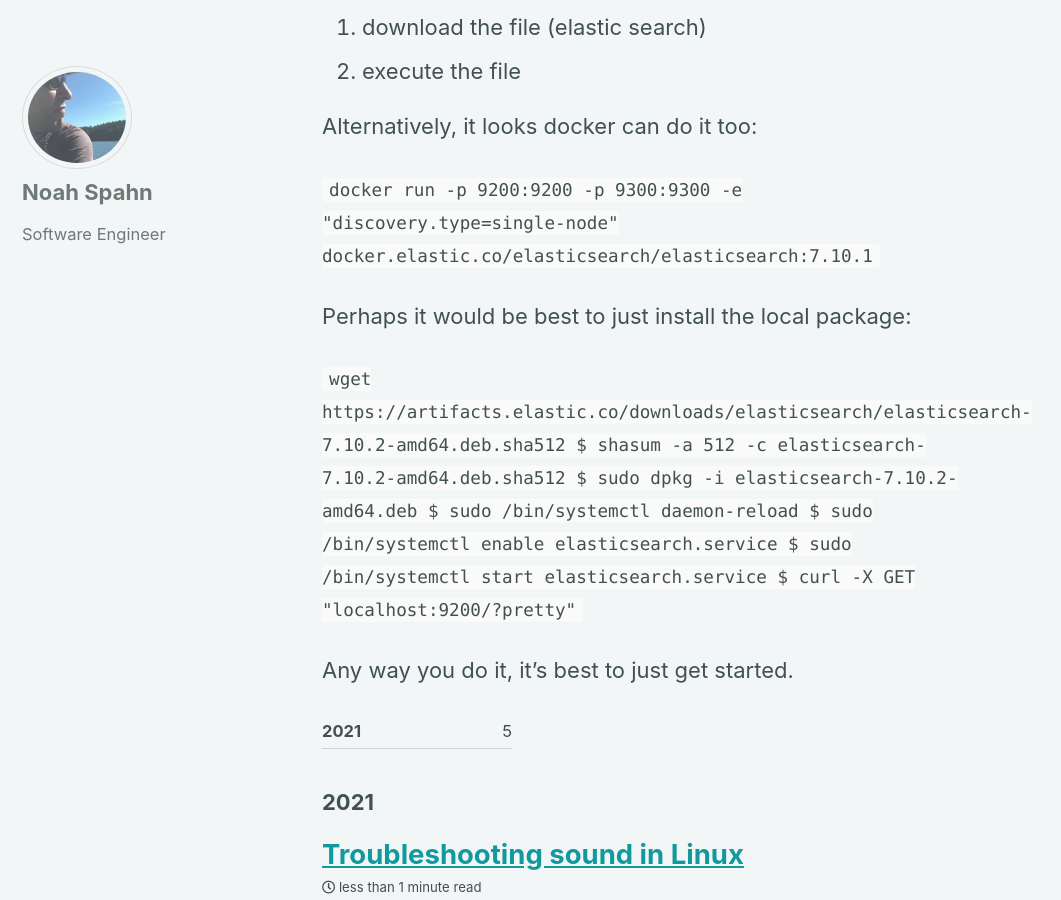
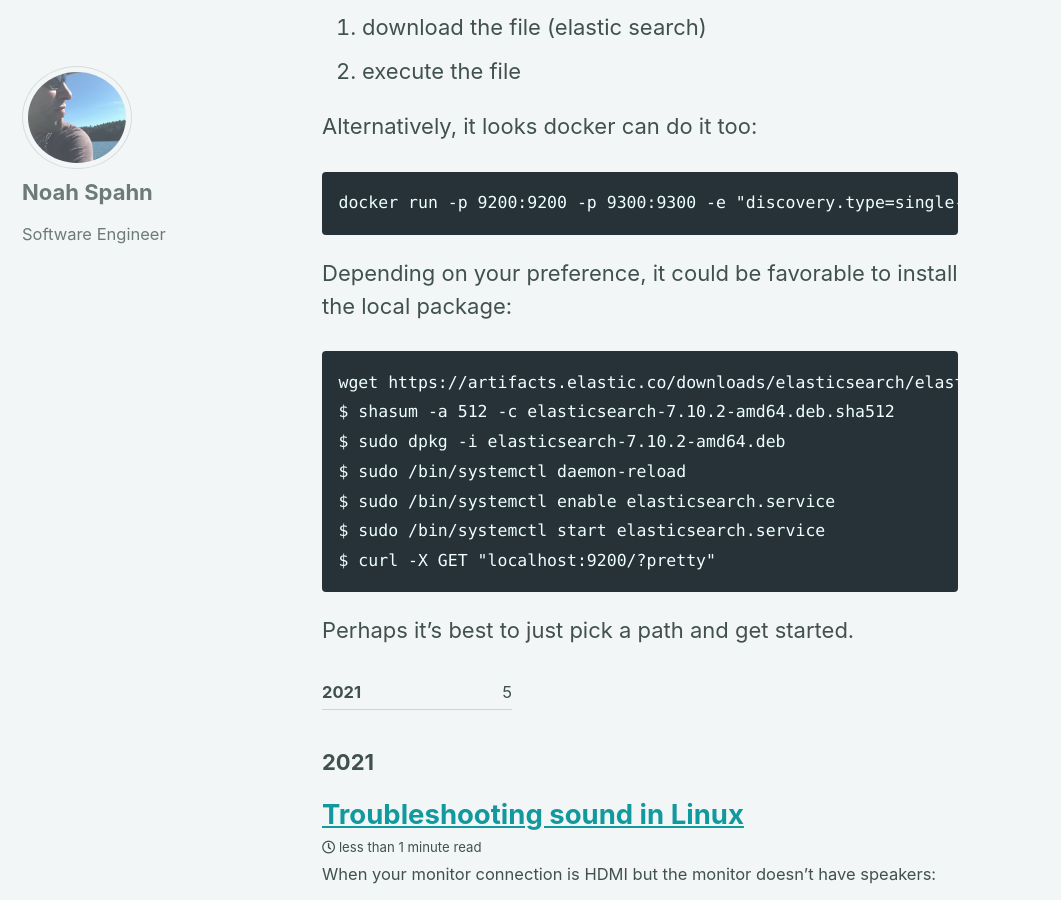
Before and after one commit to Feralo/feralo.github.io, a Jekyll site: the page built from _posts/2021-01-23-searching-for-elastic.md, in a window 1280 px wide and 900 px high, scrolled down 365 px. Shown: the whole window, without its empty margins (0-1061 px from the left). Built offline with Jekyll 4.4.1, drawn with Linux system fonts in a browser that asks for light colours; cached includes are drawn as plain includes.

Commit message:
Correct formatting

````diff
--- a/_posts/2021-01-23-searching-for-elastic.md
+++ b/_posts/2021-01-23-searching-for-elastic.md
@@ -12,18 +12,18 @@ After reviewing the [video Guide](https://www.elastic.co/webinars/getting-starte
 
 Alternatively, it looks docker can do it too:
 
-`docker run -p 9200:9200 -p 9300:9300 -e "discovery.type=single-node" docker.elastic.co/elasticsearch/elasticsearch:7.10.1`
+```
+docker run -p 9200:9200 -p 9300:9300 -e "discovery.type=single-node" docker.elastic.co/elasticsearch/elasticsearch:7.10.1
+```
+Depending on your preference, it could be favorable to install the local package:
 
-
-Perhaps it would be best to just install the local package:
-
-```wget https://artifacts.elastic.co/downloads/elasticsearch/elasticsearch-7.10.2-amd64.deb.sha512
+```
+wget https://artifacts.elastic.co/downloads/elasticsearch/elasticsearch-7.10.2-amd64.deb.sha512
 $ shasum -a 512 -c elasticsearch-7.10.2-amd64.deb.sha512
 $ sudo dpkg -i elasticsearch-7.10.2-amd64.deb
 $ sudo /bin/systemctl daemon-reload
 $ sudo /bin/systemctl enable elasticsearch.service
 $ sudo /bin/systemctl start elasticsearch.service
-$ curl -X GET "localhost:9200/?pretty"```
-
-
-Any way you do it, it's best to just get started.
+$ curl -X GET "localhost:9200/?pretty"
+```
+Perhaps it's best to just pick a path and get started.
````
